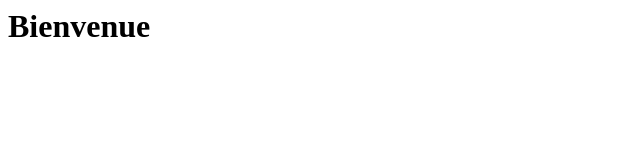
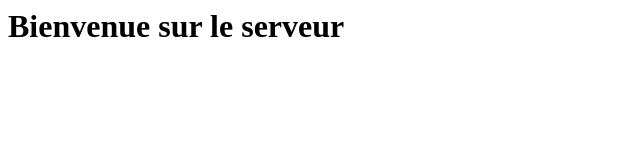
Before and after one commit to medkhaled/TP, a plain HTML site: page index.html in a window 1280 px wide. Shown: the whole page, without its empty margins (0-640 px from the left). Drawn offline with Linux system fonts and the light colour scheme.

Commit message:
Update index.html

```diff
--- a/index.html
+++ b/index.html
@@ -3,6 +3,6 @@
     <title>Bienvenue</title>
   </head>
   <body>
-    <h1>Bienvenue </h1>
+    <h1>Bienvenue sur le serveur</h1>
   </body>
 </html>
```
